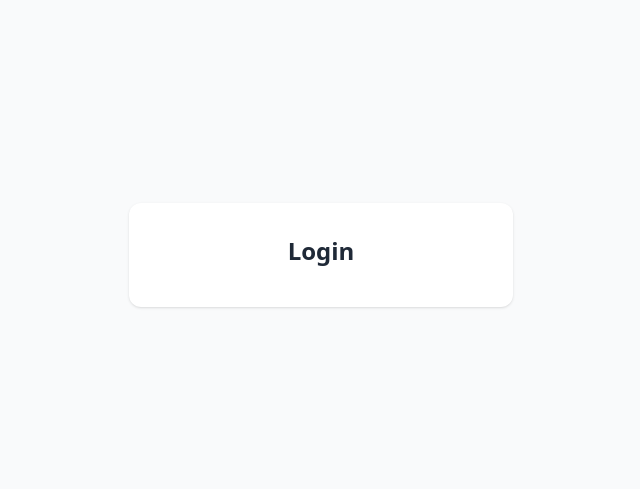
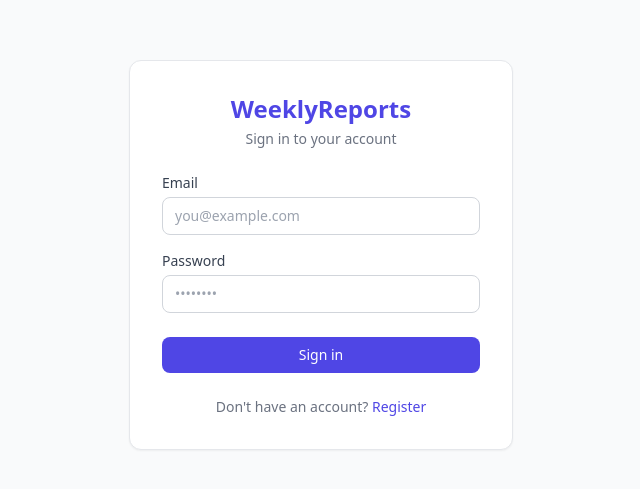
Before and after one commit to bavikaranyogeswaran/Weekly-Report-Generator-and-Team-Dashboard, a React (Vite) app in the folder frontend/: page /login in a window 1280 px wide. Shown: the part 145-634 px from the top of the page, without its empty margins (319-959 px from the left). Built offline with nearby package versions, Linux system fonts and the light colour scheme.

Commit message:
build LoginPage form

```diff
--- a/frontend/src/pages/auth/LoginPage.tsx
+++ b/frontend/src/pages/auth/LoginPage.tsx
@@ -1,9 +1,90 @@
-// Placeholder — full implementation in Phase 10
+import { useState } from 'react'
+import { Link } from 'react-router-dom'
+import InputField from '@/components/ui/InputField'
+import Button from '@/components/ui/Button'
+
+type FormData = { email: string; password: string }
+type FormErrors = Partial<Record<keyof FormData, string>>
+
+// Simple email format check — good enough for client-side UX feedback
+function validate(data: FormData): FormErrors {
+  const errors: FormErrors = {}
+  if (!data.email) {
+    errors.email = 'Email is required'
+  } else if (!/^[^\s@]+@[^\s@]+\.[^\s@]+$/.test(data.email)) {
+    errors.email = 'Enter a valid email address'
+  }
+  if (!data.password) errors.password = 'Password is required'
+  return errors
+}
+
 export default function LoginPage() {
+  const [form, setForm] = useState<FormData>({ email: '', password: '' })
+  const [errors, setErrors] = useState<FormErrors>({})
+
+  // Clear a field's error as soon as the user starts correcting it
+  function handleChange(e: React.ChangeEvent<HTMLInputElement>) {
+    const { name, value } = e.target
+    setForm((prev) => ({ ...prev, [name]: value }))
+    if (errors[name as keyof FormData]) {
+      setErrors((prev) => ({ ...prev, [name]: undefined }))
+    }
+  }
+
+  function handleSubmit(e: React.FormEvent) {
+    e.preventDefault()
+    const validationErrors = validate(form)
+    if (Object.keys(validationErrors).length > 0) {
+      setErrors(validationErrors)
+      return
+    }
+    // API call wired in 10.3
+  }
+
   return (
-    <div className="min-h-screen bg-gray-50 flex items-center justify-center">
-      <div className="bg-white rounded-xl shadow p-8 w-full max-w-sm text-center">
-        <h1 className="text-2xl font-bold text-gray-800 mb-2">Login</h1>
+    <div className="min-h-screen bg-gray-50 flex items-center justify-center px-4">
+      <div className="w-full max-w-sm rounded-xl border border-gray-200 bg-white p-8 shadow-sm">
+
+        {/* Brand header */}
+        <div className="mb-6 text-center">
+          <h1 className="text-2xl font-bold text-indigo-600">WeeklyReports</h1>
+          <p className="mt-1 text-sm text-gray-500">Sign in to your account</p>
+        </div>
+
+        <form onSubmit={handleSubmit} noValidate className="flex flex-col gap-4">
+          <InputField
+            label="Email"
+            name="email"
+            type="email"
+            autoComplete="email"
+            placeholder="you@example.com"
+            value={form.email}
+            onChange={handleChange}
+            error={errors.email}
+          />
+
+          <InputField
+            label="Password"
+            name="password"
+            type="password"
+            autoComplete="current-password"
+            placeholder="••••••••"
+            value={form.password}
+            onChange={handleChange}
+            error={errors.password}
+          />
+
+          <Button type="submit" fullWidth className="mt-2">
+            Sign in
+          </Button>
+        </form>
+
+        <p className="mt-6 text-center text-sm text-gray-500">
+          Don't have an account?{' '}
+          <Link to="/register" className="font-medium text-indigo-600 hover:underline">
+            Register
+          </Link>
+        </p>
 
       </div>
     </div>
```
